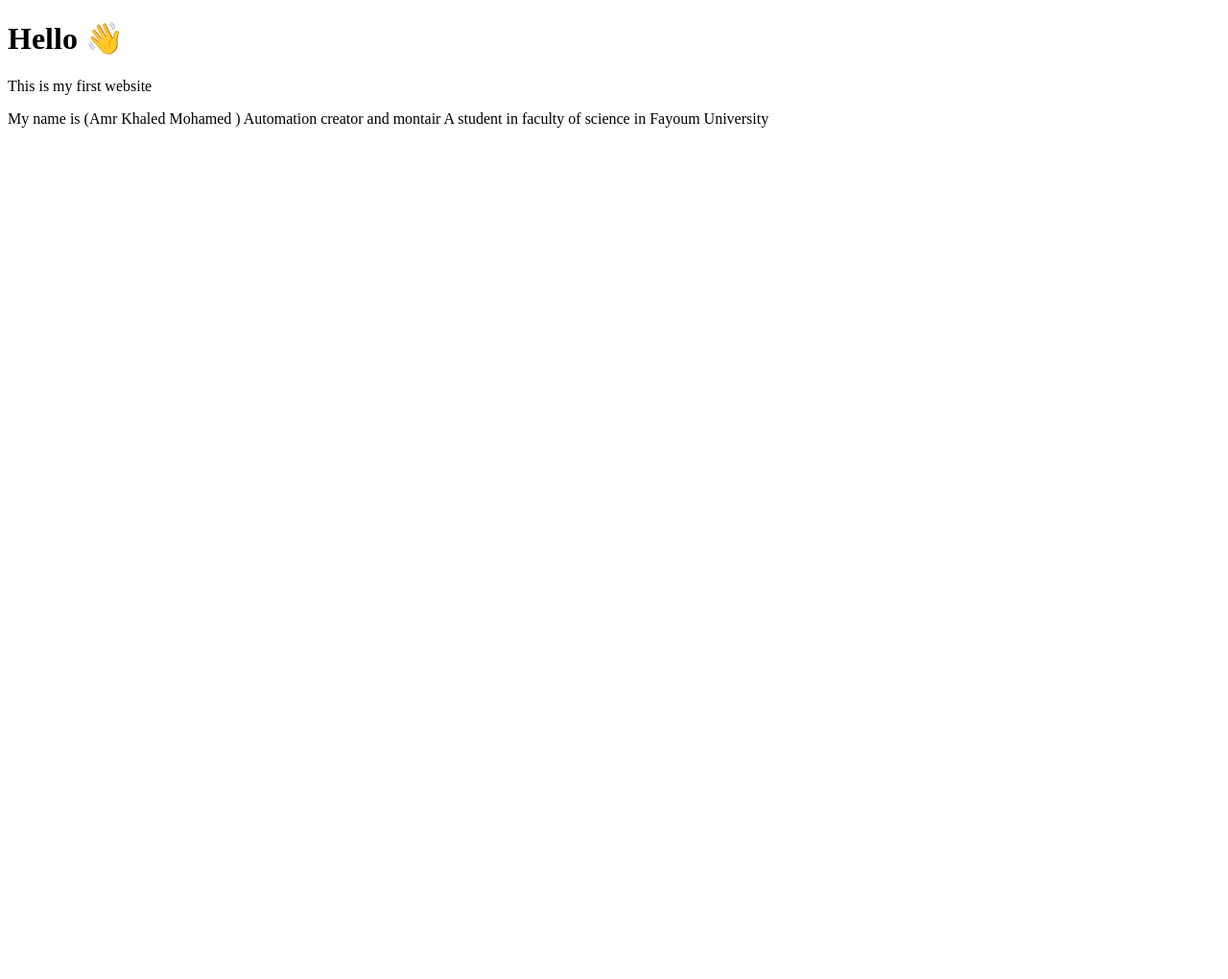
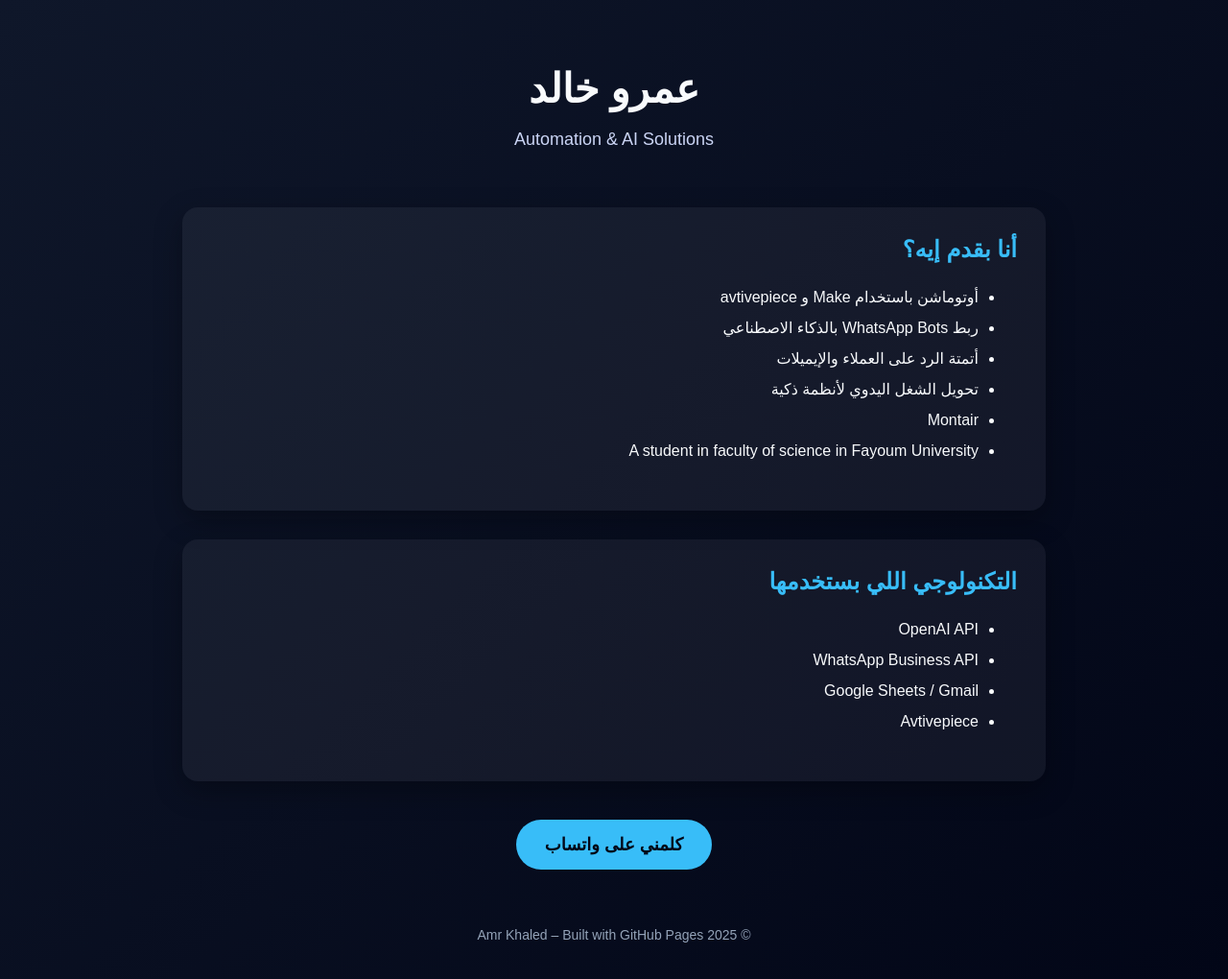
Before and after one commit to amrgeba015-dev/username.github.io, a plain HTML site: page index.html in a window 1280 px wide. Shown: the whole page at 96% size. Before the commit the page ends 800 px from the top, so only its background shows below. Drawn offline with Linux system fonts and the light colour scheme.

Commit message:
Update index.html

```diff
--- a/index.html
+++ b/index.html
@@ -1,13 +1,105 @@
 <!DOCTYPE html>
-<html lang="ar">
+<html lang="ar" dir="rtl">
 <head>
-  <meta charset="UTF-8">
-  <title>GEBBA</title>
+  <meta charset="UTF-8" />
+  <meta name="viewport" content="width=device-width, initial-scale=1.0" />
+  <title>Amr Khaled | Automation</title>
+  <style>
+    body {
+      margin: 0;
+      font-family: Arial, sans-serif;
+      background: linear-gradient(135deg, #0f172a, #020617);
+      color: #f8fafc;
+    }
+    .container {
+      max-width: 900px;
+      margin: auto;
+      padding: 40px 20px;
+    }
+    header {
+      text-align: center;
+      margin-bottom: 60px;
+    }
+    header h1 {
+      font-size: 42px;
+      margin-bottom: 10px;
+    }
+    header p {
+      font-size: 18px;
+      color: #cbd5f5;
+    }
+    .card {
+      background: rgba(255,255,255,0.05);
+      border-radius: 16px;
+      padding: 30px;
+      margin-bottom: 30px;
+      box-shadow: 0 10px 30px rgba(0,0,0,0.3);
+    }
+    .card h2 {
+      margin-top: 0;
+      color: #38bdf8;
+    }
+    ul {
+      line-height: 2;
+    }
+    .cta {
+      text-align: center;
+      margin-top: 40px;
+    }
+    .cta a {
+      display: inline-block;
+      background: #38bdf8;
+      color: #020617;
+      padding: 15px 30px;
+      border-radius: 30px;
+      text-decoration: none;
+      font-size: 18px;
+      font-weight: bold;
+    }
+    footer {
+      text-align: center;
+      margin-top: 60px;
+      color: #94a3b8;
+      font-size: 14px;
+    }
+  </style>
 </head>
 <body>
-  <h1> Hello 👋</h1>
-  <p>This is my first website </p>
-</body> My name is (Amr Khaled Mohamed )
-  Automation creator and montair
-  A student in faculty of science in Fayoum University
+  <div class="container">
+    <header>
+      <h1>عمرو خالد</h1>
+      <p>Automation & AI Solutions</p>
+    </header>
+
+    <div class="card">
+      <h2>أنا بقدم إيه؟</h2>
+      <ul>
+        <li>أوتوماشن باستخدام Make و avtivepiece</li>
+        <li>ربط WhatsApp Bots بالذكاء الاصطناعي</li>
+        <li>أتمتة الرد على العملاء والإيميلات</li>
+        <li>تحويل الشغل اليدوي لأنظمة ذكية</li>
+        <li>Montair</li>
+        <li>A student in faculty of science in Fayoum University</li>
+      </ul>
+    </div>
+
+    <div class="card">
+      <h2>التكنولوجي اللي بستخدمها</h2>
+      <ul>
+        <li>OpenAI API</li>
+        <li>WhatsApp Business API</li>
+        <li>Google Sheets / Gmail</li>
+        <li>Avtivepiece</li>
+      </ul>
+    </div>
+
+    <div class="cta">
+      <a href="https://wa.me/+201505282625" target="_blank">كلمني على واتساب</a>
+    </div>
+
+    <footer>
+      © 2025 Amr Khaled – Built with GitHub Pages
+    </footer>
+  </div>
+</body>
 </html>
```
